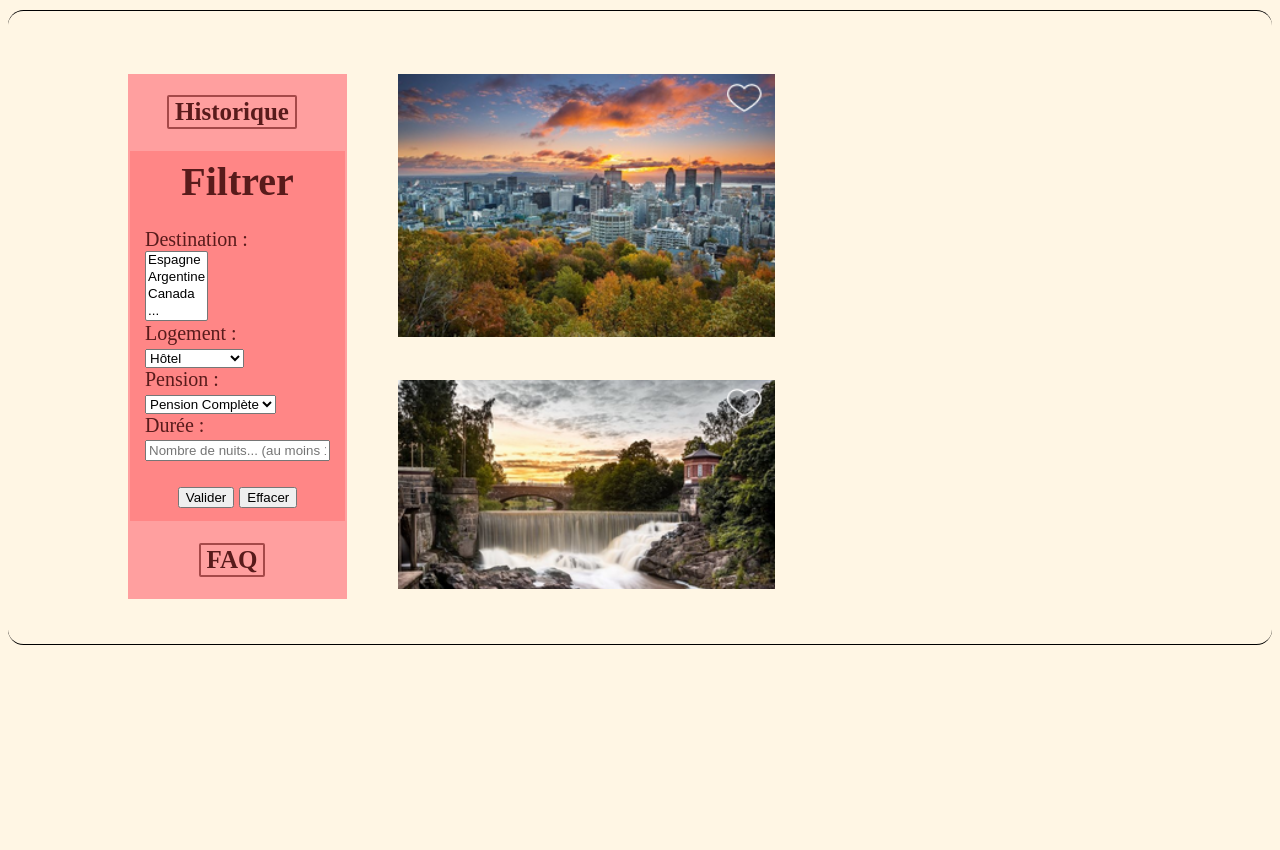
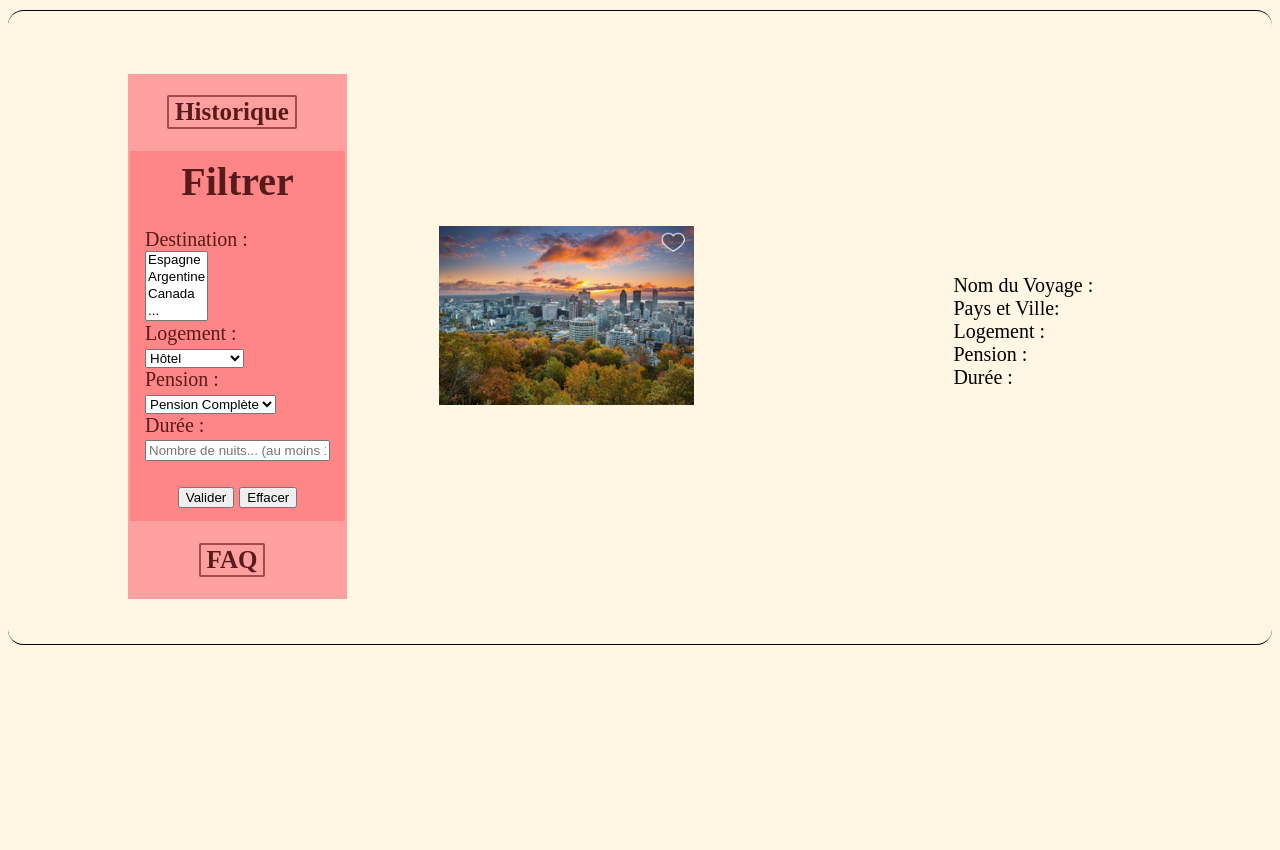
Before and after one commit to Louis-Bagot/ProjetTechnoWeb, a PHP site: page /PageAccueil.html in a window 1280 px wide. Shown: the part 143-993 px from the top of the page. Run offline with PHP 8.4, Linux system fonts and the light colour scheme.

Commit message:
zone texte pour futures requetes dans voyage page d accueil

```diff
--- a/PageAccueil.html
+++ b/PageAccueil.html
@@ -64,10 +64,21 @@
 			<a href="FAQ.php"</a><button>FAQ</button></a>
 		</section>
 
+		<!-- SECTION VOYAGES -->
 
 		<section id="Voyages">
-			<!-- SECTION VOYAGES -->
-			<img src="images/Canada.png">
+
+			<table id="Voyages">
+				<td><img src="images/Canada.png"></td>
+				<td>
+					Nom du Voyage : <br>
+					Pays et Ville: <br>
+					Logement : <br>
+					Pension : <br>
+					Durée :  <br>
+				</td>
+			</table>
+
 			<img src="images/Finlande.png">
 			<img src="images/CapVert.png">
 			<img src="images/Italie.png">
--- a/style.css
+++ b/style.css
@@ -108,22 +108,6 @@ form legend {
   text-align: center;
 }
 
-/*
-#Filtrage button {
-  background: #ff9f9f;
-  border-color: #a54949;
-  color: #581b1b;
-  margin-top: 10%;
-  margin-bottom: 10%;
-  border-width: 2px;
-  border-radius: 2px;
-  border-style: solid;
-  font-family: GFS Didot;
-  font-size: 125%;
-  font-weight: bold;
-}
-*/
-
 #Voyages {
   margin-left: 5%;
   height: 515px;
@@ -133,6 +117,12 @@ form legend {
 #Voyages img {
   width: 50%;
   margin-bottom: 5%;
+  text-align: left;
+}
+
+#Voyages table {
+  vertical-align: middle;
+  width: 100%;
 }
 
 /* Frames FAQ */
```
